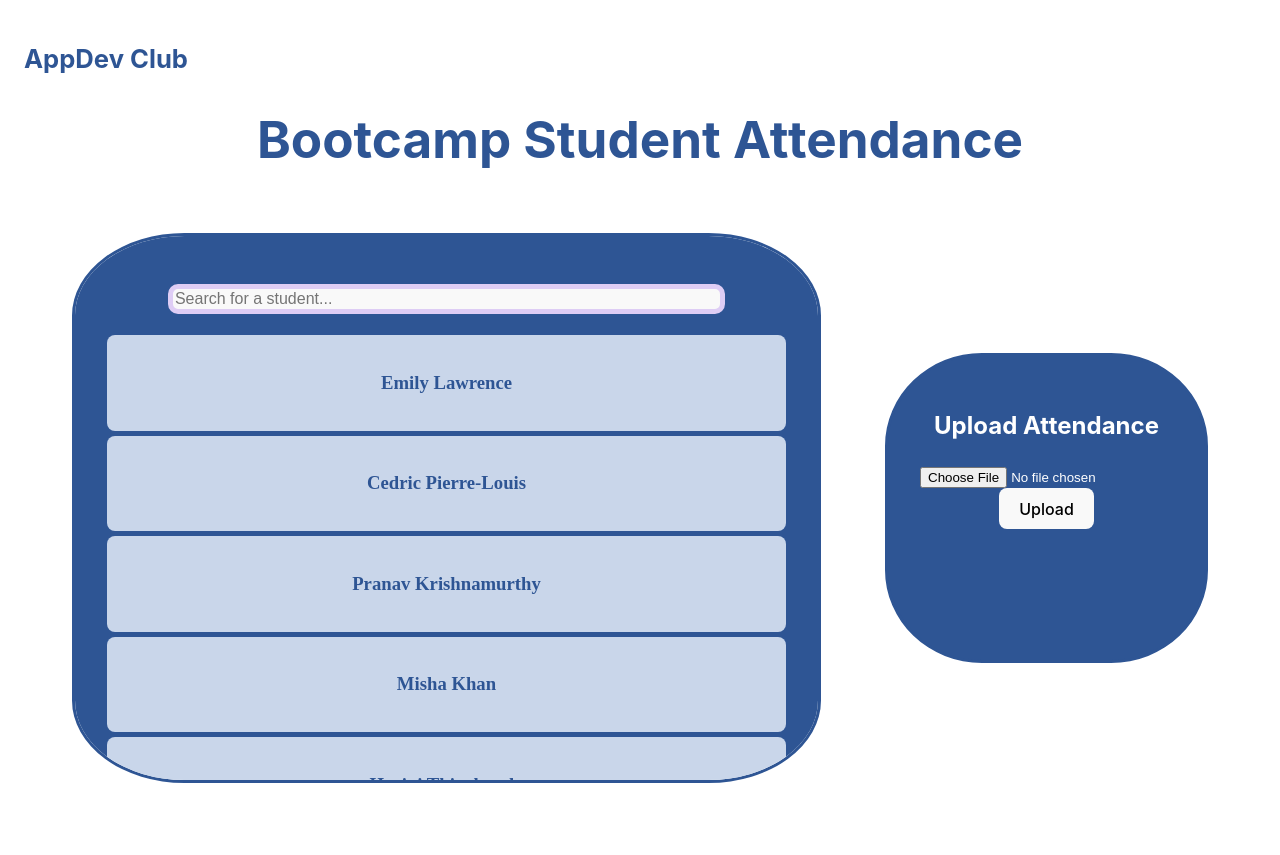
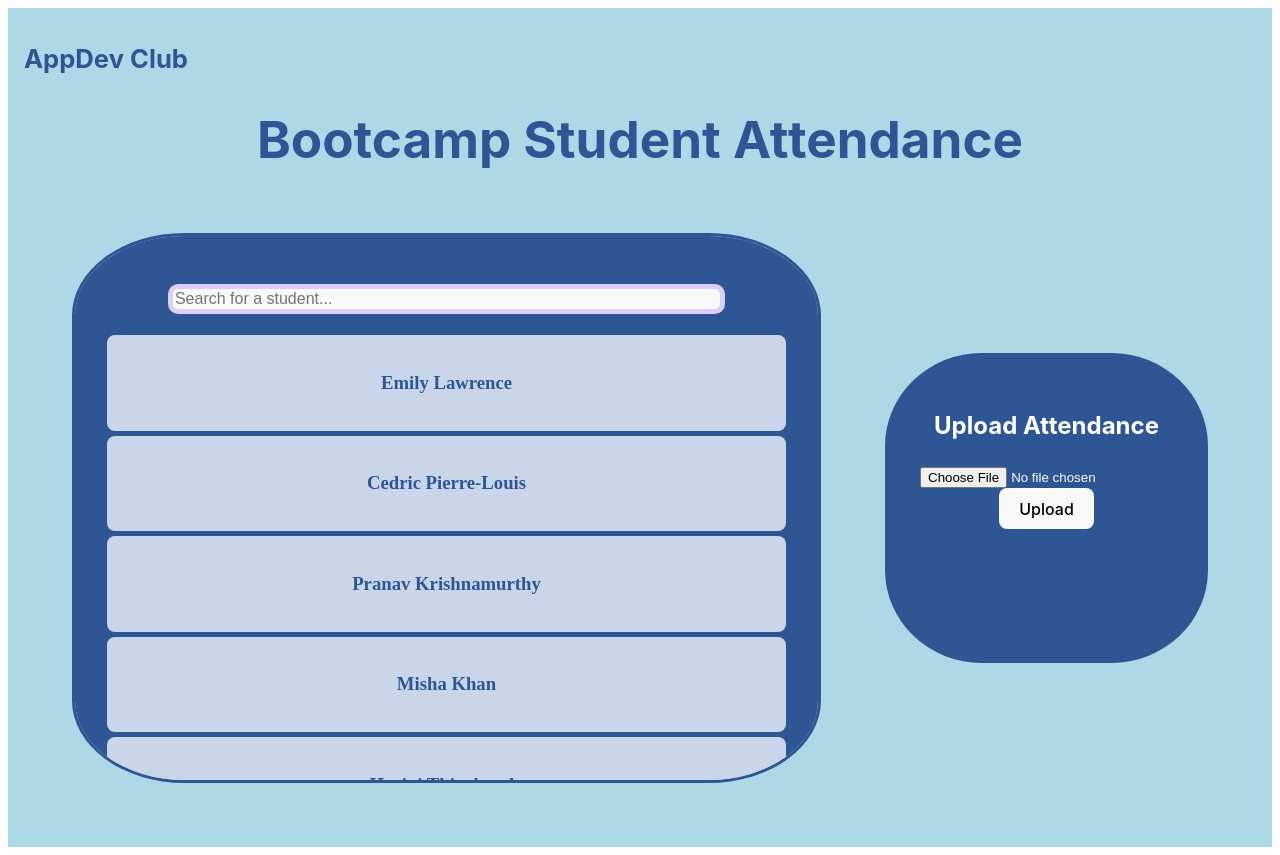
Before and after one commit to pk-2004/bootcamp_project, a React (Vite) app: page / in a window 1280 px wide. Built offline with nearby package versions, Linux system fonts and the light colour scheme.

Commit message:
background and backend

```diff
--- a/package.json
+++ b/package.json
@@ -11,7 +11,8 @@
   },
   "dependencies": {
     "react": "^18.3.1",
-    "react-dom": "^18.3.1"
+    "react-dom": "^18.3.1",
+    "react-router-dom": "^7.0.2"
   },
   "devDependencies": {
     "@eslint/js": "^9.15.0",
--- a/src/App.css
+++ b/src/App.css
@@ -4,7 +4,7 @@
   padding: 0;
   text-align: center;
   color: rgba(46, 85, 148, 1);
-  background-color: white;
+  background-color: lightblue;
 }
 
 #title {
```
Also changed, not shown: 1 other file (tests, documents, lock files or other folders).
